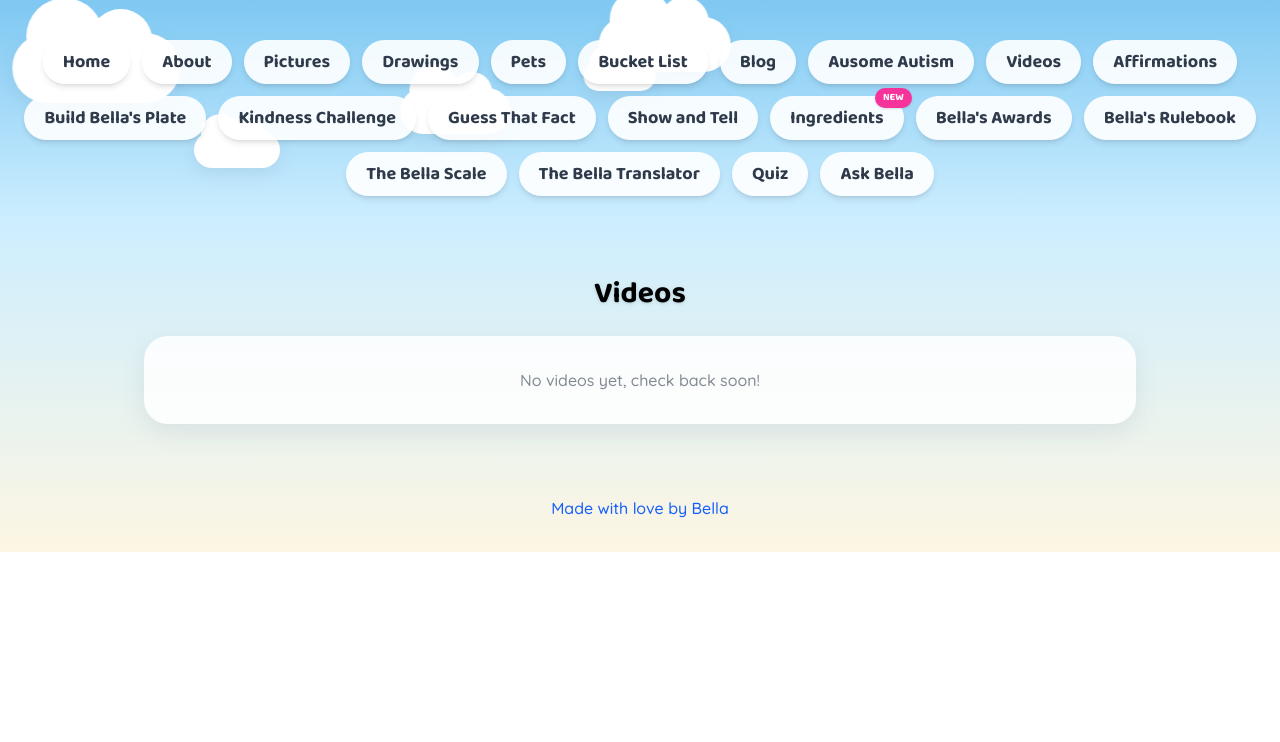
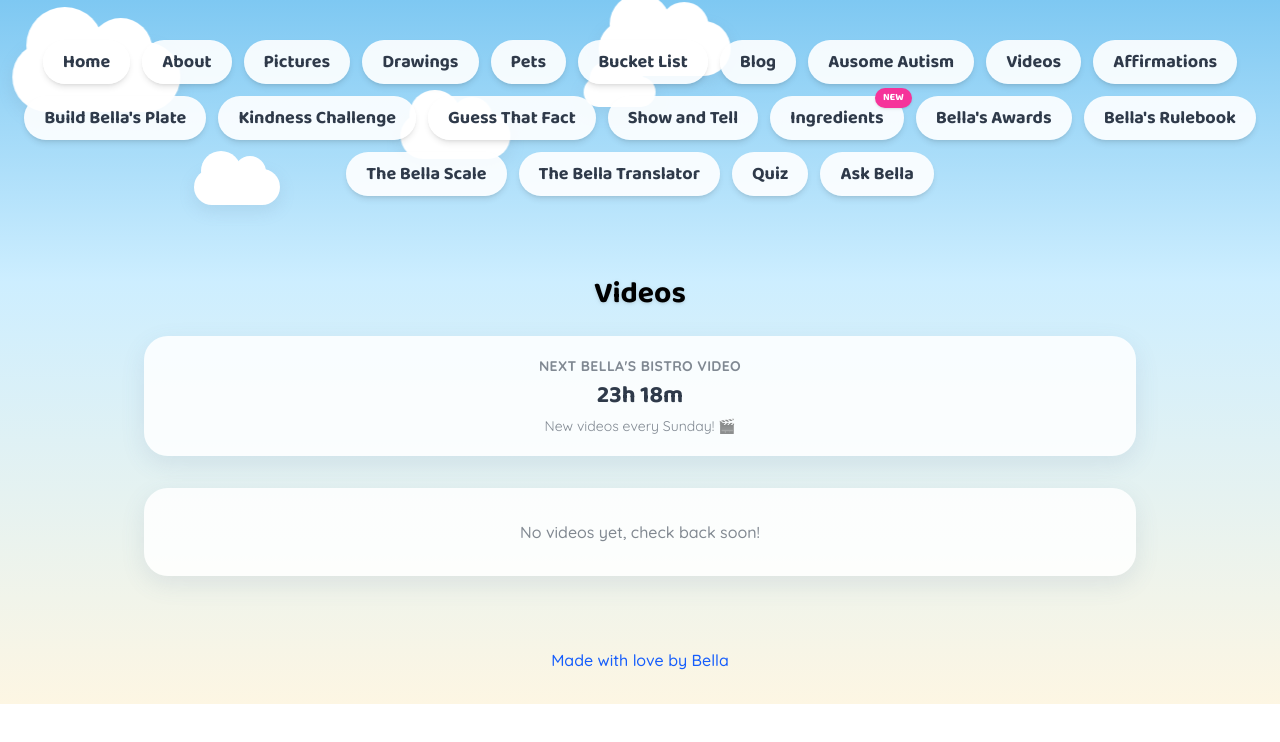
Before and after one commit to gregorylebed-code/bella-website, a Next.js app: page /videos in a window 1280 px wide. Shown: the top 742 px of the page. Built offline with nearby package versions, Linux system fonts and the light colour scheme.

Commit message:
Add countdown to next Bella's Bistro video on Videos page

```diff
--- /dev/null
+++ b/src/app/videos/NextVideoCountdown.tsx
@@ -0,0 +1,45 @@
+"use client";
+
+import { useEffect, useState } from "react";
+
+function getNextSunday(): Date {
+  const now = new Date();
+  const next = new Date(now);
+  next.setHours(0, 0, 0, 0);
+  const daysUntilSunday = (7 - next.getDay()) % 7;
+  next.setDate(next.getDate() + (daysUntilSunday === 0 ? 7 : daysUntilSunday));
+  return next;
+}
+
+function formatCountdown(target: Date): string {
+  const diffMs = target.getTime() - new Date().getTime();
+  if (diffMs <= 0) return "New video today!";
+  const days = Math.floor(diffMs / (1000 * 60 * 60 * 24));
+  const hours = Math.floor((diffMs / (1000 * 60 * 60)) % 24);
+  if (days > 0) return `${days}d ${hours}h`;
+  const minutes = Math.floor((diffMs / (1000 * 60)) % 60);
+  return `${hours}h ${minutes}m`;
+}
+
+export default function NextVideoCountdown() {
+  const [countdown, setCountdown] = useState<string | null>(null);
+
+  useEffect(() => {
+    const update = () => setCountdown(formatCountdown(getNextSunday()));
+    update();
+    const interval = setInterval(update, 60 * 1000);
+    return () => clearInterval(interval);
+  }, []);
+
+  return (
+    <div className="card p-5 mb-8 text-center">
+      <p className="text-sm text-foreground/60 font-bold uppercase tracking-wide mb-1">
+        Next Bella&apos;s Bistro Video
+      </p>
+      <p className="heading-font text-2xl font-bold">
+        {countdown ?? "..."}
+      </p>
+      <p className="text-sm text-foreground/60 mt-1">New videos every Sunday! 🎬</p>
+    </div>
+  );
+}
--- a/src/app/videos/page.tsx
+++ b/src/app/videos/page.tsx
@@ -2,6 +2,7 @@ import Clouds from "../Clouds";
 import NavBar from "../NavBar";
 import EmptyState from "../EmptyState";
 import YouTubeFacade from "../YouTubeFacade";
+import NextVideoCountdown from "./NextVideoCountdown";
 import { videos } from "../content";
 
 export default function VideosPage() {
@@ -16,6 +17,7 @@ export default function VideosPage() {
         <h2 className="heading-font text-3xl font-bold text-black drop-shadow mb-6 text-center">
           Videos
         </h2>
+        <NextVideoCountdown />
         {videos.length === 0 ? (
           <EmptyState text="No videos yet, check back soon!" />
         ) : (
```
